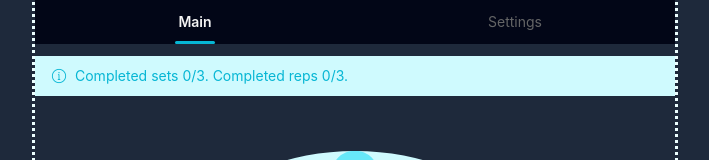
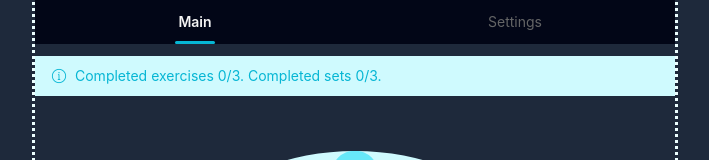
Before and after one commit to d-kuznetsov/wpb, a Vue app: page / in a window 1280 px wide. Shown: the top 160 px of the page, without its empty margins (285-994 px from the left). Built offline with nearby package versions, Linux system fonts and the light colour scheme.

Commit message:
do renaming

```diff
--- a/src/components/MainTab.vue
+++ b/src/components/MainTab.vue
@@ -14,8 +14,8 @@ export default {
     ControlPanel,
   },
   props: {
-    sets: {
-      default: settings.sets,
+    exercises: {
+      default: settings.exercises,
     },
   },
   setup(props) {
@@ -28,20 +28,20 @@ export default {
       }
     }, PERIOD);
 
+    const currentExercise = ref(0);
     const currentSet = ref(0);
-    const currentRep = ref(0);
     const isWorking = ref(true);
     const step = computed(() => {
-      const key = isWorking.value ? 'work' : 'rest';
-      const duration = props.sets[currentSet.value][key];
+      const key = isWorking.value ? 'on' : 'off';
+      const duration = props.exercises[currentExercise.value][key];
       return (100 * PERIOD) / (duration * 1000);
     });
     const currentRate = ref(0);
 
     const onRestart = () => {
       state.value = 'initial';
+      currentExercise.value = 0;
       currentSet.value = 0;
-      currentRep.value = 0;
       isWorking.value = true;
       currentRate.value = 0;
     };
@@ -59,11 +59,11 @@ export default {
       if (state.value === 'final') {
         return 'Mission completed';
       }
-      const completedSets = `Completed sets ${currentSet.value}/${props.sets.length}.`;
-      const completedReps = `Completed reps ${currentRep.value}/${
-        props.sets[currentSet.value].reps
+      const completedExercises = `Completed exercises ${currentExercise.value}/${props.exercises.length}.`;
+      const completedSets = `Completed sets ${currentSet.value}/${
+        props.exercises[currentExercise.value].sets
       }.`;
-      return isWorking.value ? `${completedSets} ${completedReps}` : 'Break';
+      return isWorking.value ? `${completedExercises} ${completedSets}` : 'Break';
     });
 
     watch(tick, () => {
@@ -73,15 +73,15 @@ export default {
           isWorking.value = false;
         } else {
           isWorking.value = true;
-          if (currentRep.value + 1 === props.sets[currentSet.value].reps) {
-            if (currentSet.value + 1 === props.sets.length) {
+          if (currentSet.value + 1 === props.exercises[currentExercise.value].sets) {
+            if (currentExercise.value + 1 === props.exercises.length) {
               state.value = 'final';
             } else {
-              currentRep.value = 0;
-              currentSet.value++;
+              currentSet.value = 0;
+              currentExercise.value++;
             }
           } else {
-            currentRep.value++;
+            currentSet.value++;
           }
         }
         if (state.value !== 'final') {
@@ -92,8 +92,8 @@ export default {
 
     return {
       state,
+      currentExercise,
       currentSet,
-      currentRep,
       isWorking,
       currentRate,
       progBarColor,
--- a/src/lib/settings.js
+++ b/src/lib/settings.js
@@ -1,20 +1,20 @@
 export default {
   tick: 40,
-  sets: [
+  exercises: [
     {
-      reps: 3,
-      work: 3,
-      rest: 1,
+      sets: 3,
+      on: 3,
+      off: 1,
     },
     {
-      reps: 3,
-      work: 6,
-      rest: 2,
+      sets: 3,
+      on: 6,
+      off: 2,
     },
     {
-      reps: 3,
-      work: 2,
-      rest: 1,
+      sets: 3,
+      on: 2,
+      off: 1,
     },
   ],
 };
```
Also changed, not shown: src/lib/index.js (+15 -15 lines).
